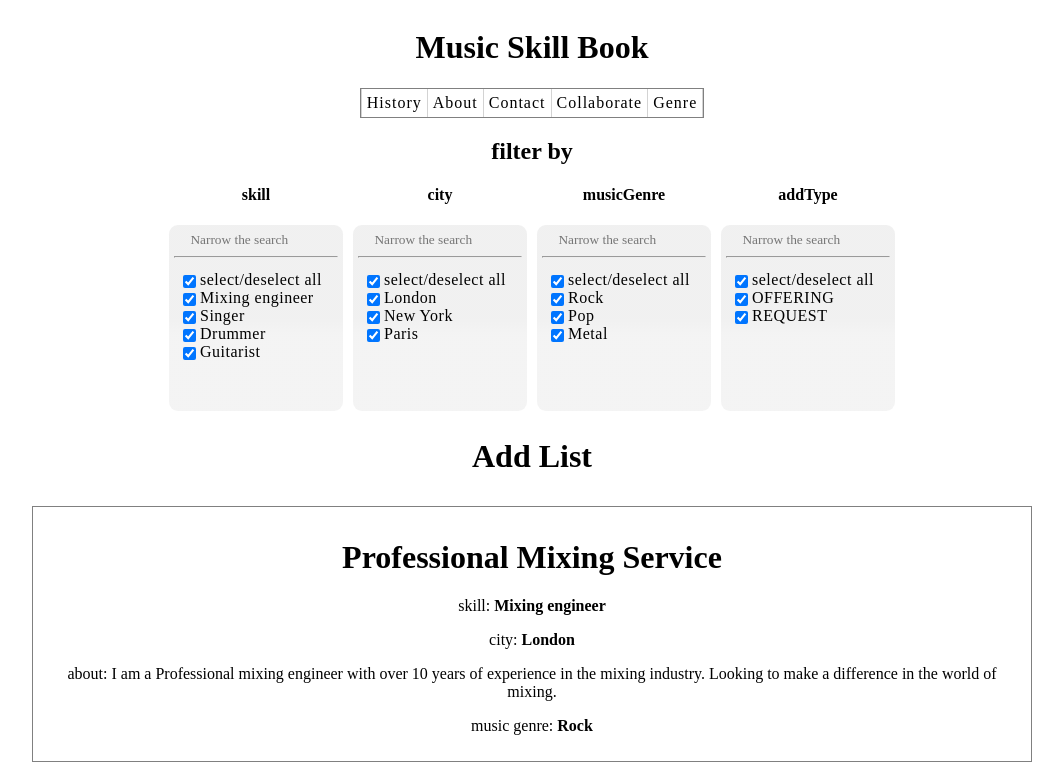
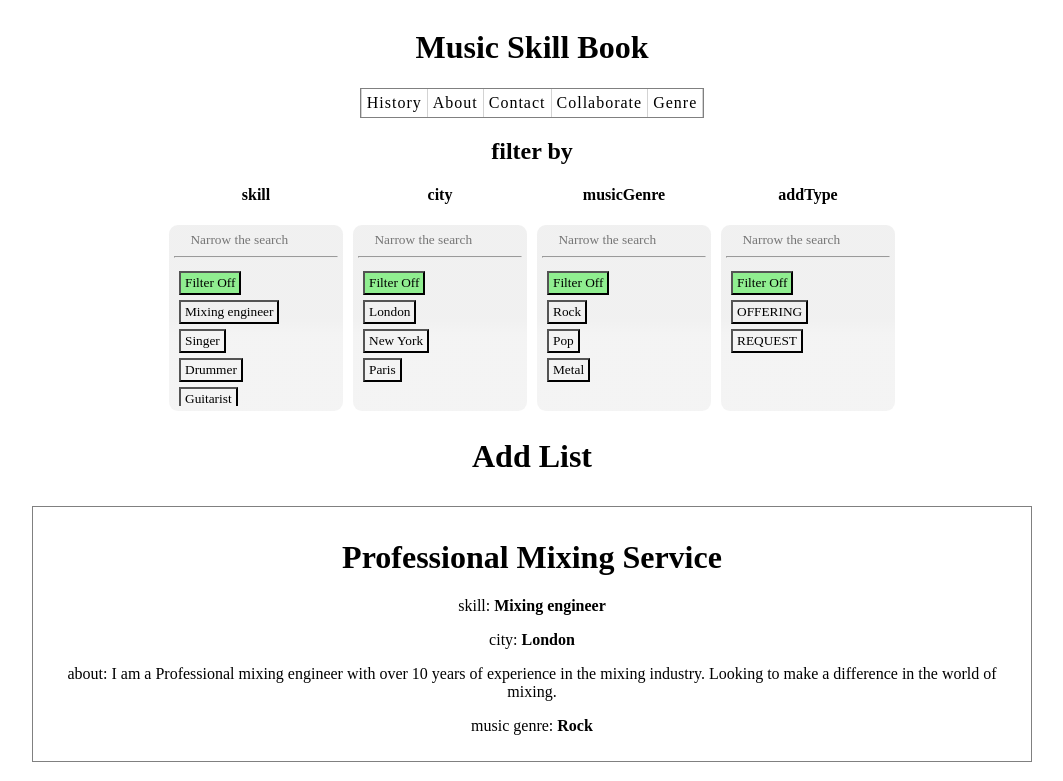
Before and after one commit to Maratatasan/musical-skill-book, a React (Create React App) app: page / in a window 1280 px wide. Shown: the top 781 px of the page, without its empty margins (116-1179 px from the left). Built offline with nearby package versions, Linux system fonts and the light colour scheme; a web font is replaced by a local one.

Commit message:
changed filter to buttons and updated state logic

```diff
--- a/src/App.tsx
+++ b/src/App.tsx
@@ -56,9 +56,9 @@ function App() {
     setAdsAfterFilter(filteredAds);
   };
 
-  const removeFromFilterList = ["about", "title"];
 
   // <---- filter UI ---->
+  const removeFromFilterList = ["about", "title"];
 
   let filterKeys = extractFilterKeys(
     ads,
@@ -86,25 +86,6 @@ function App() {
 
 export default App;
 
-// function filterAds(ads, filterModel) {
-
-//   return //....
-// }
-
-// function FilterBar(props) {
-//   const { setFilterModel, filterModel } = props;
-
-//   const onChange = ()=> {
-//     setFilterModel({})
-//   }
-
-//   return <div>
-
-//     {/* filter bar  uiUI */}
-
-//   </div>
-
-// }
 
 function getMockAdData(adTypes: IAdTypes): AdData[] {
   const { OFFERING, REQUEST } = adTypes;
--- a/src/components/filter/Filter.tsx
+++ b/src/components/filter/Filter.tsx
@@ -1,4 +1,5 @@
 import { useState, useEffect, useRef } from "react";
+import { filterStyle } from "./filterStyle";
 
 export interface FilterProps {
   values: string[];
@@ -6,45 +7,38 @@ export interface FilterProps {
   getFilterState(filterState: any): void;
 }
 
-
 export interface FilterState {
   [key: string]: string[];
 }
 
-const liStyle = {
-  display: "flex",
-  alignItems: "center",
-  padding: "0px",
-  margin: "0px",
-};
 
-const checkboxStyle = {
-  marginRight: "4px",
-  marginBottom: "0px",
-  padding: "0px",
-};
 
 const labelStyle = {
   paddingBottom: "0px",
 };
 
-export function Filter({ values, name, getFilterState }: FilterProps) : JSX.Element {
+export function Filter({
+  values,
+  name,
+  getFilterState,
+}: FilterProps): JSX.Element {
   // creating initial filter state from values
   let allValues: any = {};
-  values.forEach(filter => {
+  values.forEach((filter) => {
     allValues[filter] = true;
   });
 
   const [filterState, setFilterState] = useState(allValues);
-
+const activeButton = "lightgreen"
+const inactiveButton = "transparent"
   let filterReady = useRef(false);
   // below state is used for "Narrow the search"
   // When you type something in the search bar
   // it will update the available values in filter UI
-  const [filtersInTheUI, setFiltersInTheUI] = useState(values);
+  const [filtersInTheUI, setFiltersInTheUI] =
+    useState(values);
 
   useEffect(() => {
-
     if (filterState) {
       if (!filterReady.current) {
         console.log(name + " filter is ready");
@@ -54,7 +48,9 @@ export function Filter({ values, name, getFilterState }: FilterProps) : JSX.Elem
 
       let currentFilterState = [];
 
-      for (const [option, checked] of Object.entries(filterState)) {
+      for (const [option, checked] of Object.entries(
+        filterState
+      )) {
         if (checked) {
           currentFilterState.push(option);
         }
@@ -67,14 +63,12 @@ export function Filter({ values, name, getFilterState }: FilterProps) : JSX.Elem
   return (
     <div>
       <h4 className="key-header"> {name}</h4>
-      <div className="grey-one radius-5 spacing-05" style={{ margin: "5px", padding: "5px" }}>
+      <div
+        className="grey-one radius-5 spacing-05"
+        style={filterStyle.padAndMargin5}
+      >
         <input
-          style={{
-            border: "none",
-            padding: "0px",
-            backgroundColor: "transparent",
-            width: "80%",
-          }}
+          style={filterStyle.filterSearch}
           type="text"
           name="search"
           id="filter-search"
@@ -82,36 +76,49 @@ export function Filter({ values, name, getFilterState }: FilterProps) : JSX.Elem
           onChange={updateFilterUi}
         />
         <hr></hr>
-        <div className="filterOptions" style={{ height: "140px", overflow: "auto" }}>
+        <div
+          className="filterOptions"
+          style={{ height: "140px", overflow: "auto" }}
+        >
           <ul
-            style={{
-              listStyle: "none",
-              alignItems: "start",
-              display: "flex",
-              flexDirection: "column",
-              padding: "5px",
-              margin: "0px",
-            }}
+            style={filterStyle.filterOptions}
+            className="list"
           >
-            <li style={liStyle} key={"select-all-li"}>
-              <input
+            <li
+              style={filterStyle.liStyle}
+              key={"select-all-li"}
+            >
+              <button
                 name="select-all"
-                style={checkboxStyle}
-                type="checkbox"
+                style={{...filterStyle.checkboxStyle, background: isEverySelected()? activeButton : inactiveButton}}
                 key={"select-all"}
-                checked={Object.values(filterState).every(v => v)}
-                onChange={handleSelectAll}
-              />
-              <label htmlFor="select-all" style={labelStyle} key="select-all-label">
-                select/deselect all
-              </label>
+                onClick={handleSelectAll}
+              >
+                {" "}
+                Filter Off
+              </button>
             </li>
             {filtersInTheUI.map((filter, index) => (
-              <li style={liStyle} key={filter + "li"}>
-                <input name={filter} style={checkboxStyle} type="checkbox" key={filter} checked={filterState[filter]} onChange={updateFilterState} />
-                <label htmlFor={filter} style={labelStyle} key={filter + "label"}>
+              <li
+                style={filterStyle.liStyle}
+                key={filter + "li"}
+              >
+                <button
+                  name={filter}
+                  style={{
+                    ...filterStyle.checkboxStyle,
+                    background: isEverySelected()
+                      ? inactiveButton
+                      : filterState[filter]
+                      ? activeButton
+                      : inactiveButton,
+                  }}
+                  key={filter}
+                  onClick={handleFilter}
+                >
+                  {" "}
                   {filter}
-                </label>
+                </button>
               </li>
             ))}
           </ul>
@@ -120,24 +127,56 @@ export function Filter({ values, name, getFilterState }: FilterProps) : JSX.Elem
     </div>
   );
 
-  function updateFilterUi(e: React.FormEvent<HTMLInputElement>) {
+  function updateFilterUi(
+    e: React.FormEvent<HTMLInputElement>
+  ) {
     const { value } = e.currentTarget;
-    let newUiState = values.filter(f => f.includes(value));
+    let newUiState = values.filter((f) =>
+      f.includes(value)
+    );
     setFiltersInTheUI(newUiState);
   }
 
-  function updateFilterState(e: React.FormEvent<HTMLInputElement>) {
+  function updateFilterState(
+    e: React.FormEvent<HTMLInputElement>
+  ) {
     const { checked } = e.currentTarget;
     const { name } = e.currentTarget;
 
     setFilterState({ ...filterState, [name]: checked });
   }
 
-  function handleSelectAll(e: React.FormEvent<HTMLInputElement>) {
-    const { checked } = e.currentTarget;
+  function isEverySelected() {
+    return Object.values(filterState).every((v) => v);
+  }
+
+  function handleFilter(e: any) {
+    const { name } = e.currentTarget;
+    console.log(e.target.name);
+
+    // if All selected then select one
+
     const newState: any = {};
-    values.forEach(filter => {
-      newState[filter] = checked;
+    if (isEverySelected()) {
+      values.forEach((filter) => {
+        newState[filter] = false;
+      });
+      newState[name] = true;
+      setFilterState(newState);
+    } else {
+      setFilterState({
+        ...filterState,
+        [name]: !filterState[name],
+      });
+    }
+
+    console.log(newState);
+  }
+
+  function handleSelectAll(e: any) {
+    const newState: any = {};
+    values.forEach((filter) => {
+      newState[filter] = true;
     });
     setFilterState(newState);
   }
--- /dev/null
+++ b/src/components/filter/filterStyle.js
@@ -0,0 +1,30 @@
+export const filterStyle = {
+  padAndMargin5: { margin: "5px", padding: "5px" },
+  filterSearch: {
+    border: "none",
+    padding: "0px",
+    backgroundColor: "transparent",
+    width: "80%",
+  },
+  filterOptions: {
+    listStyle: "none",
+    alignItems: "start",
+    padding: "5px",
+    margin: "0px",
+  },
+  liStyle: {
+    display: "flex",
+    alignItems: "center",
+    padding: "0px",
+    margin: "0px",
+    marginBottom: "5px",
+  },
+
+  checkboxStyle: {
+    marginRight: "4px",
+    marginBottom: "0px",
+    padding: "2px",
+    paddingRight: "4px",
+    paddingLeft: "4px",
+  },
+};
```
